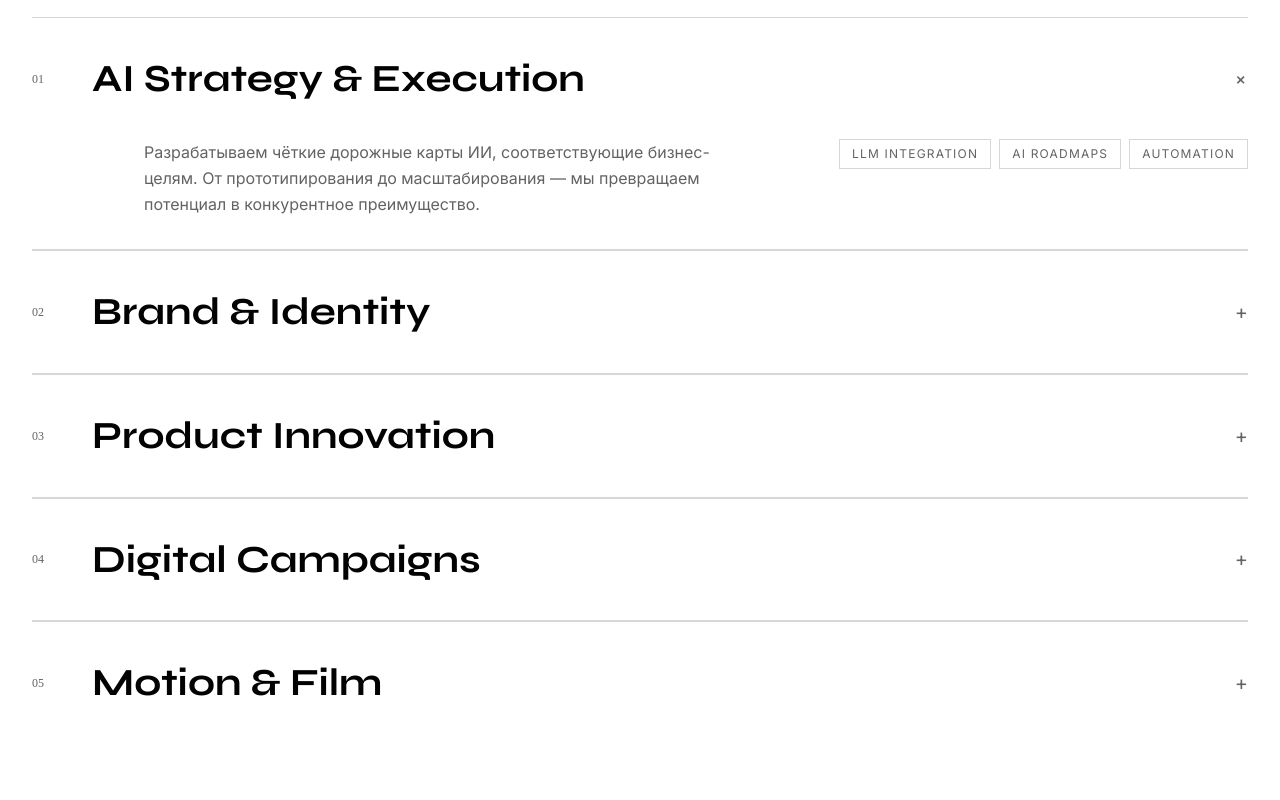
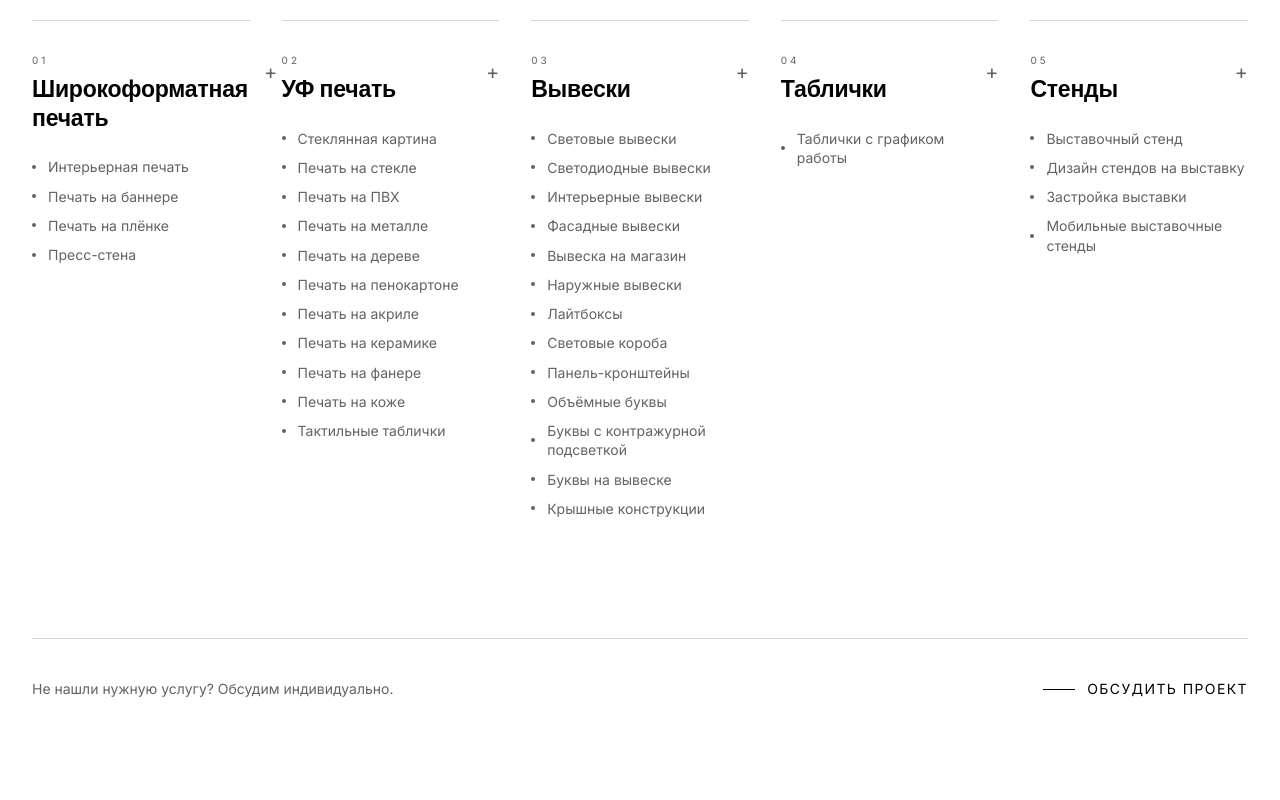
Before and after one commit to jafxfar/iprint, a Next.js app: page / in a window 1280 px wide. Shown: the part 4680-5480 px from the top of the page. Built offline with nearby package versions, Linux system fonts and the light colour scheme.

Commit message:
feat: redesign service block with adaptive grid and hover effects\n\nReplace accordion with 4-column Apple-style grid with hover animations.

```diff
--- a/components/services-section.tsx
+++ b/components/services-section.tsx
@@ -5,119 +5,154 @@ import { useInView } from "@/hooks/use-in-view"
 
 const services = [
   {
-    num: "01",
-    title: "AI Strategy & Execution",
-    desc: "Разрабатываем чёткие дорожные карты ИИ, соответствующие бизнес-целям. От прототипирования до масштабирования — мы превращаем потенциал в конкурентное преимущество.",
-    tags: ["LLM Integration", "AI Roadmaps", "Automation"],
+    id: "01",
+    title: "Широкоформатная печать",
+    items: [
+      "Интерьерная печать",
+      "Печать на баннере",
+      "Печать на плёнке",
+      "Пресс-стена",
+    ],
   },
   {
-    num: "02",
-    title: "Brand & Identity",
-    desc: "Создаём идентичности, которые резонируют с аудиторией на эмоциональном уровне. Логотипы, система визуальных коммуникаций, тональность — всё, что делает бренд узнаваемым.",
-    tags: ["Visual Identity", "Naming", "Brand Systems"],
+    id: "02",
+    title: "УФ печать",
+    items: [
+      "Стеклянная картина",
+      "Печать на стекле",
+      "Печать на ПВХ",
+      "Печать на металле",
+      "Печать на дереве",
+      "Печать на пенокартоне",
+      "Печать на акриле",
+      "Печать на керамике",
+      "Печать на фанере",
+      "Печать на коже",
+      "Тактильные таблички",
+    ],
   },
   {
-    num: "03",
-    title: "Product Innovation",
-    desc: "Проектируем цифровые продукты с нуля или переосмысливаем существующие. UX-исследования, прототипирование, дизайн-система и разработка под ключ.",
-    tags: ["UX Design", "Product Strategy", "Prototyping"],
+    id: "03",
+    title: "Вывески",
+    items: [
+      "Световые вывески",
+      "Светодиодные вывески",
+      "Интерьерные вывески",
+      "Фасадные вывески",
+      "Вывеска на магазин",
+      "Наружные вывески",
+      "Лайтбоксы",
+      "Световые короба",
+      "Панель-кронштейны",
+      "Объёмные буквы",
+      "Буквы с контражурной подсветкой",
+      "Буквы на вывеске",
+      "Крышные конструкции",
+    ],
   },
   {
-    num: "04",
-    title: "Digital Campaigns",
-    desc: "Запускаем интегрированные кампании, которые охватывают аудиторию в нужный момент. Таргетированная реклама, контент-стратегия, performance-аналитика.",
-    tags: ["Paid Media", "Content", "Analytics"],
+    id: "04",
+    title: "Таблички",
+    items: [
+      "Таблички с графиком работы",
+    ],
   },
   {
-    num: "05",
-    title: "Motion & Film",
-    desc: "Рассказываем истории через движение. Рекламные ролики, моушн-дизайн, анимация и интерактивный опыт, который невозможно забыть.",
-    tags: ["Commercial", "Motion Design", "3D/AR"],
+    id: "05",
+    title: "Стенды",
+    items: [
+      "Выставочный стенд",
+      "Дизайн стендов на выставку",
+      "Застройка выставки",
+      "Мобильные выставочные стенды",
+    ],
   },
 ]
 
-function ServiceRow({
+function ServiceCard({
   service,
   index,
-  isOpen,
-  onToggle,
 }: {
   service: typeof services[0]
   index: number
-  isOpen: boolean
-  onToggle: () => void
 }) {
-  const { ref, inView } = useInView({ threshold: 0.2 })
+  const { ref, inView } = useInView({ threshold: 0.1 })
+  const [hovered, setHovered] = useState(false)
 
   return (
     <div
       ref={ref as React.RefObject<HTMLDivElement>}
-      className="service-item"
+      className="border-t border-border pt-8 pb-10 flex flex-col gap-6 cursor-default"
       style={{
         opacity: inView ? 1 : 0,
-        transform: inView ? "translateX(0)" : "translateX(-40px)",
-        transition: `opacity 0.6s ease ${index * 100}ms, transform 0.6s ease ${index * 100}ms`,
+        transform: inView ? "translateY(0)" : "translateY(36px)",
+        transition: `opacity 0.7s ease ${index * 80}ms, transform 0.7s ease ${index * 80}ms`,
       }}
+      onMouseEnter={() => setHovered(true)}
+      onMouseLeave={() => setHovered(false)}
     >
-      <button
-        className="w-full flex items-start md:items-center justify-between gap-6 py-8 text-left group"
-        onClick={onToggle}
-        aria-expanded={isOpen}
-      >
-        <div className="flex items-start md:items-center gap-6 md:gap-12">
-          <span className="font-mono text-xs text-muted-foreground pt-1 md:pt-0 shrink-0">
-            {service.num}
+      {/* Header */}
+      <div className="flex items-start justify-between gap-4">
+        <div>
+          <span className="text-[10px] tracking-[0.3em] uppercase text-muted-foreground font-sans block mb-2">
+            {service.id}
           </span>
           <h3
-            className="font-serif font-bold text-foreground group-hover:text-accent transition-colors duration-300"
-            style={{ fontSize: "clamp(1.5rem, 3vw, 2.5rem)" }}
+            className="font-serif font-bold text-foreground leading-tight transition-colors duration-300"
+            style={{
+              fontSize: "clamp(1.1rem, 1.8vw, 1.5rem)",
+              letterSpacing: "-0.01em",
+              color: hovered ? "oklch(0.09 0 0)" : undefined,
+            }}
           >
             {service.title}
           </h3>
         </div>
         <span
-          className={`text-muted-foreground text-xl transition-transform duration-300 shrink-0 ${
-            isOpen ? "rotate-45" : "rotate-0"
-          }`}
+          className="text-muted-foreground mt-1 shrink-0 transition-transform duration-500"
+          style={{ transform: hovered ? "rotate(45deg)" : "rotate(0deg)", fontSize: "1.25rem" }}
+          aria-hidden="true"
         >
           +
         </span>
-      </button>
+      </div>
 
-      {/* Expandable */}
-      <div
-        className="overflow-hidden transition-all duration-500"
-        style={{ maxHeight: isOpen ? "300px" : "0px" }}
-      >
-        <div className="pb-8 pl-0 md:pl-[calc(3rem+4rem)] flex flex-col md:flex-row gap-8 md:gap-16">
-          <p className="text-muted-foreground text-base leading-relaxed max-w-xl">
-            {service.desc}
-          </p>
-          <div className="flex flex-wrap gap-2 md:ml-auto md:items-start">
-            {service.tags.map((tag) => (
-              <span
-                key={tag}
-                className="text-xs tracking-widest uppercase border border-border px-3 py-1.5 text-muted-foreground"
-              >
-                {tag}
-              </span>
-            ))}
-          </div>
-        </div>
-      </div>
+      {/* Items list */}
+      <ul className="flex flex-col gap-2.5">
+        {service.items.map((item, i) => (
+          <li
+            key={item}
+            className="flex items-center gap-3 group/item"
+            style={{
+              opacity: inView ? 1 : 0,
+              transform: inView ? "translateX(0)" : "translateX(-16px)",
+              transition: `opacity 0.5s ease ${index * 80 + i * 40 + 200}ms, transform 0.5s ease ${index * 80 + i * 40 + 200}ms`,
+            }}
+          >
+            <span
+              className="w-1 h-1 rounded-full bg-muted-foreground shrink-0 transition-colors duration-200 group-hover/item:bg-foreground"
+              aria-hidden="true"
+            />
+            <span className="text-sm text-muted-foreground leading-snug transition-colors duration-200 group-hover/item:text-foreground">
+              {item}
+            </span>
+          </li>
+        ))}
+      </ul>
     </div>
   )
 }
 
 export function ServicesSection() {
-  const [openIndex, setOpenIndex] = useState<number | null>(0)
   const { ref: headerRef, inView: headerInView } = useInView()
 
   return (
-    <section id="services" className="py-24 px-8 max-w-screen-2xl mx-auto">
+    <section id="services" className="py-28 px-8 max-w-screen-2xl mx-auto">
+
+      {/* Section header */}
       <div
         ref={headerRef as React.RefObject<HTMLDivElement>}
-        className="flex flex-col md:flex-row md:items-end justify-between gap-8 mb-16 border-b border-border pb-8"
+        className="flex flex-col md:flex-row md:items-end justify-between gap-8 mb-20"
         style={{
           opacity: headerInView ? 1 : 0,
           transform: headerInView ? "translateY(0)" : "translateY(40px)",
@@ -125,31 +160,46 @@ export function ServicesSection() {
         }}
       >
         <div>
-          <p className="text-xs tracking-[0.25em] uppercase text-muted-foreground mb-3">
-            What we do
+          <p className="text-xs tracking-[0.3em] uppercase text-muted-foreground mb-4 font-sans">
+            Что мы делаем
           </p>
           <h2
             className="font-serif font-bold text-foreground leading-none"
-            style={{ fontSize: "clamp(2.5rem, 6vw, 6rem)", letterSpacing: "-0.02em" }}
+            style={{ fontSize: "clamp(2.5rem, 6vw, 6rem)", letterSpacing: "-0.03em" }}
           >
-            Services
+            Услуги
           </h2>
         </div>
-        <p className="max-w-sm text-muted-foreground text-sm leading-relaxed">
-          Мы предлагаем полный спектр услуг — от стратегии до реализации — чтобы ваш бренд был виден там, где это важно.
+        <p className="max-w-sm text-muted-foreground text-sm leading-relaxed font-sans">
+          Полный цикл рекламного производства — от разработки дизайна до монтажа и изготовления любых форматов.
         </p>
       </div>
 
-      <div className="divide-y divide-border">
+      {/* Services grid */}
+      <div className="grid grid-cols-1 sm:grid-cols-2 lg:grid-cols-3 xl:grid-cols-5 gap-x-8 gap-y-0">
         {services.map((service, i) => (
-          <ServiceRow
-            key={service.num}
-            service={service}
-            index={i}
-            isOpen={openIndex === i}
-            onToggle={() => setOpenIndex(openIndex === i ? null : i)}
-          />
+          <ServiceCard key={service.id} service={service} index={i} />
         ))}
+      </div>
+
+      {/* CTA row */}
+      <div
+        className="mt-20 pt-10 border-t border-border flex flex-col sm:flex-row sm:items-center justify-between gap-6"
+        style={{
+          opacity: headerInView ? 1 : 0,
+          transition: "opacity 0.8s ease 0.6s",
+        }}
+      >
+        <p className="text-muted-foreground text-sm font-sans">
+          Не нашли нужную услугу? Обсудим индивидуально.
+        </p>
+        <a
+          href="#contact"
+          className="group inline-flex items-center gap-3 text-sm tracking-widest uppercase text-foreground font-sans"
+        >
+          <span className="h-px w-8 bg-foreground transition-all duration-500 group-hover:w-16" />
+          Обсудить проект
+        </a>
       </div>
     </section>
   )
```
